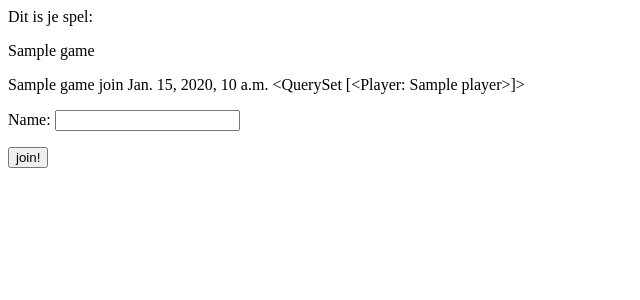
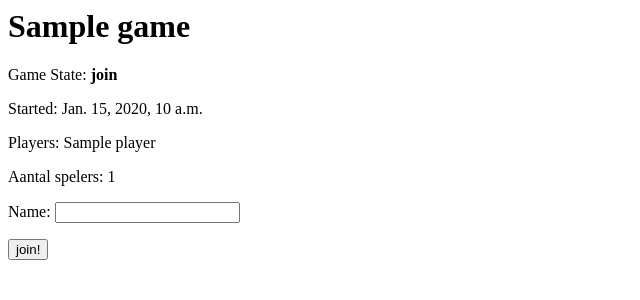
Before and after one commit to ThijsSmolders/wwwcie_playground_2, a Django app: page /wakkerdam/game/?id=1 in a window 1280 px wide. Shown: the top 300 px of the page, without its empty margins (0-640 px from the left). Run offline with Django 3.2, Linux system fonts and the light colour scheme; tables that the repository leaves empty hold one stand-in row (values such as "Sample post").

Commit message:
Opmaak lijst spelers
hjb

```diff
--- a/wakkerdam/templates/show_game.html
+++ b/wakkerdam/templates/show_game.html
@@ -1,10 +1,11 @@
-<p>Dit is je spel:</p>
-
-        <p>{{game.name}}</p>
-       {{ game.name }}
-       {{ game.state }}
-       {{ game.started }}
-       {{ game.players.all }}
+        <h1>{{game.name}}</h1>
+        <p>Game State: <b>{{ game.state }}</b></p>
+        <p>Started: {{ game.started }}</p>
+        <p>Players:
+        {% for player in game.players.all %}
+            {{ player.name }}
+        {% endfor %}</p>
+        <p>Aantal spelers: {{ game.players.count }}</p>
 
 <form action="{% url 'wakkerdam_join_game' %}?id={{game.id}}" method="POST">
 	{{ form.as_p }}
```
